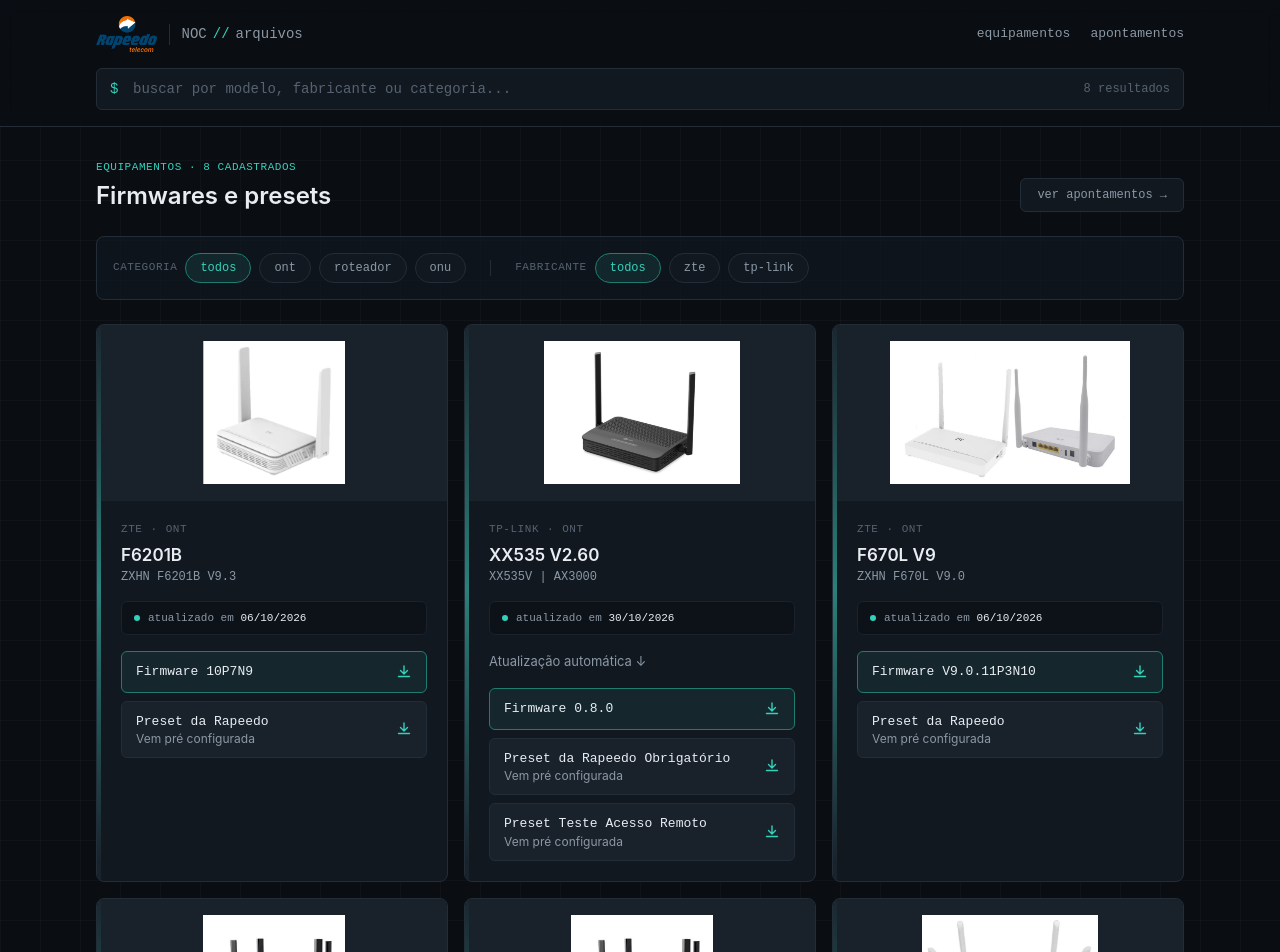
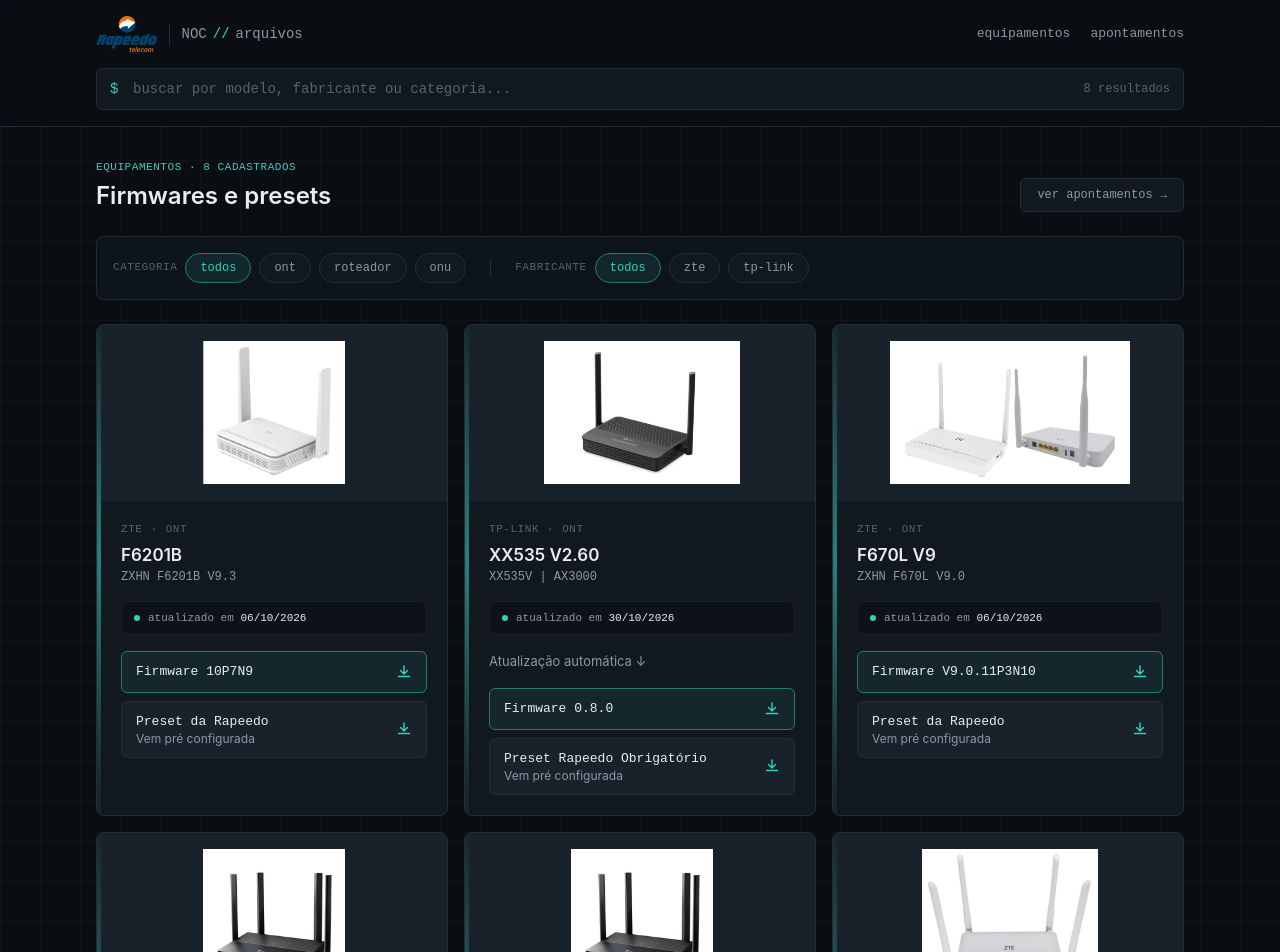
Before and after one commit to Devlusket/noc-portal-arquivos, a Next.js app: page / in a window 1280 px wide. Shown: the top 952 px of the page. Built offline with nearby package versions, Linux system fonts and the light colour scheme.

Commit message:
fix: remove old preset

```diff
--- a/data/devices.ts
+++ b/data/devices.ts
@@ -88,13 +88,7 @@ export const devices: Device[] = [
     ],
     presets: [
       {
-        label: "Preset da Rapeedo Obrigatório",
-        filename: "config.bin",
-        url: "/downloads/tplink/xx535v2/XX535V226101162428n_agc3000_01366743554.bin",
-        description: "Vem pré configurada",
-      },
-      {
-        label: "Preset Teste Acesso Remoto",
+        label: "Preset Rapeedo Obrigatório",
         filename: "config.bin",
         url: "/downloads/tplink/xx535v2/XX535V226101162428n_agc3000_01366743554_backupcfg.bin",
         description: "Vem pré configurada",
```
